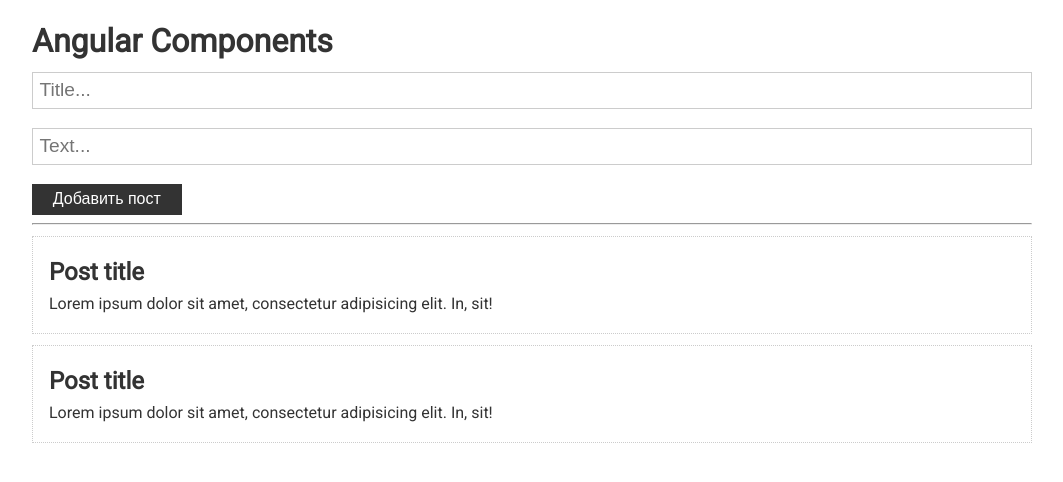
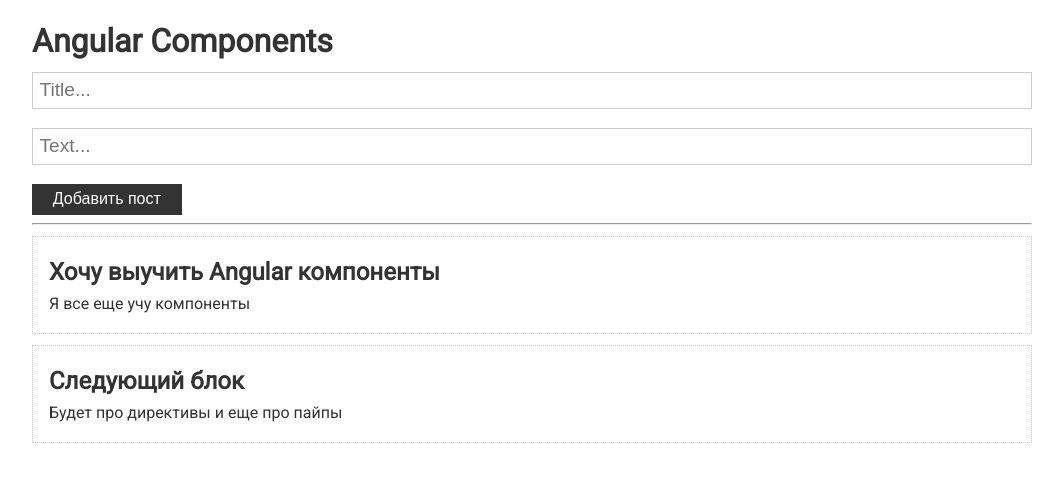
Before and after one commit to Comprehensher/angular-conspect, an Angular app: page / in a window 1280 px wide. Shown: the top 482 px of the page, without its empty margins (108-1171 px from the left). Built offline with nearby package versions, Linux system fonts and the light colour scheme.

Commit message:
Pass paremeter into inside component (i.e. Post).

```diff
--- a/src/app/app.component.html
+++ b/src/app/app.component.html
@@ -5,7 +5,9 @@
 
   <hr />
 
-  <app-post></app-post>
-  <app-post></app-post>
+  <app-post
+    *ngFor="let p of posts"
+    [post]="p"
+  ></app-post>
 
 </div>
--- a/src/app/app.component.ts
+++ b/src/app/app.component.ts
@@ -1,10 +1,18 @@
 import { Component } from '@angular/core';
 
+export interface Post {
+  title: string
+  text: string
+  id?: number
+}
 @Component({
   selector: 'app-root',
   templateUrl: './app.component.html',
   styleUrls: ['./app.component.scss']
 })
 export class AppComponent {
-
+  posts: Post[] = [
+    {title: 'Хочу выучить Angular компоненты', text: 'Я все еще учу компоненты', id: 1},
+    {title: 'Следующий блок', text: 'Будет про директивы и еще про пайпы', id: 2}
+  ]
 }
--- a/src/app/post/post.component.html
+++ b/src/app/post/post.component.html
@@ -1,4 +1,4 @@
 <div class="card">
-  <h2>Post title</h2>
-  <p>Lorem ipsum dolor sit amet, consectetur adipisicing elit. In, sit!</p>
+  <h2>{{post.title}}</h2>
+  <p>{{post.text}}</p>
 </div>
--- a/tsconfig.json
+++ b/tsconfig.json
@@ -5,7 +5,7 @@
     "baseUrl": "./",
     "outDir": "./dist/out-tsc",
     "forceConsistentCasingInFileNames": true,
-    "strict": true,
+    "strict": false,
     "noImplicitOverride": true,
     "noPropertyAccessFromIndexSignature": true,
     "noImplicitReturns": true,
```
Also changed, not shown: src/app/post/post.component.ts (+7 -1 lines).
